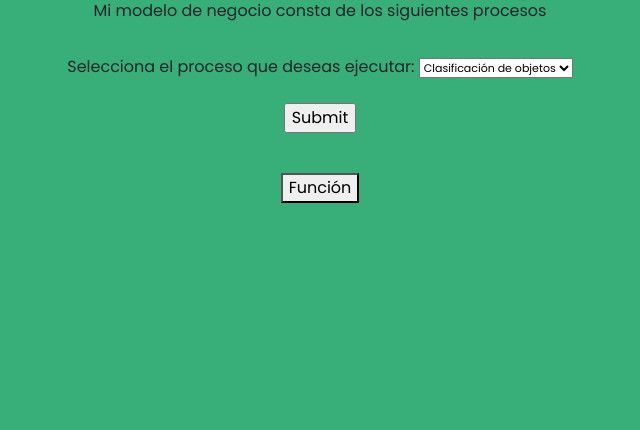
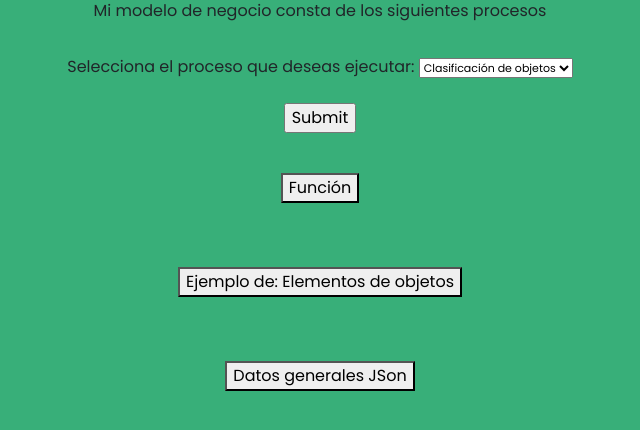
Before and after one commit to Acatitla/exercise-systems, a PHP site: page / in a window 1280 px wide. Shown: the part 174-604 px from the top of the page, without its empty margins (320-960 px from the left). Run offline with PHP 8.4, Linux system fonts and the light colour scheme.

Commit message:
general_data

```diff
--- a/Polizona-52/index.php
+++ b/Polizona-52/index.php
@@ -48,6 +48,16 @@
 							<button type="submit">Función</button>
 							</form>
 							<br>
+							<br>
+							<form action="elements.html" method="get">
+							<button type="submit">Ejemplo de: Elementos de objetos</button>
+							</form>
+							<br>
+							<br>
+							<form action="general_data.html" method="get">
+							<button type="submit">Datos generales JSon</button>
+							</form>
+							<br>
 					</div>
 				</div>
 			</div>
```
Also changed, not shown: Polizona-52/general_data.html (+2 -2 lines).
